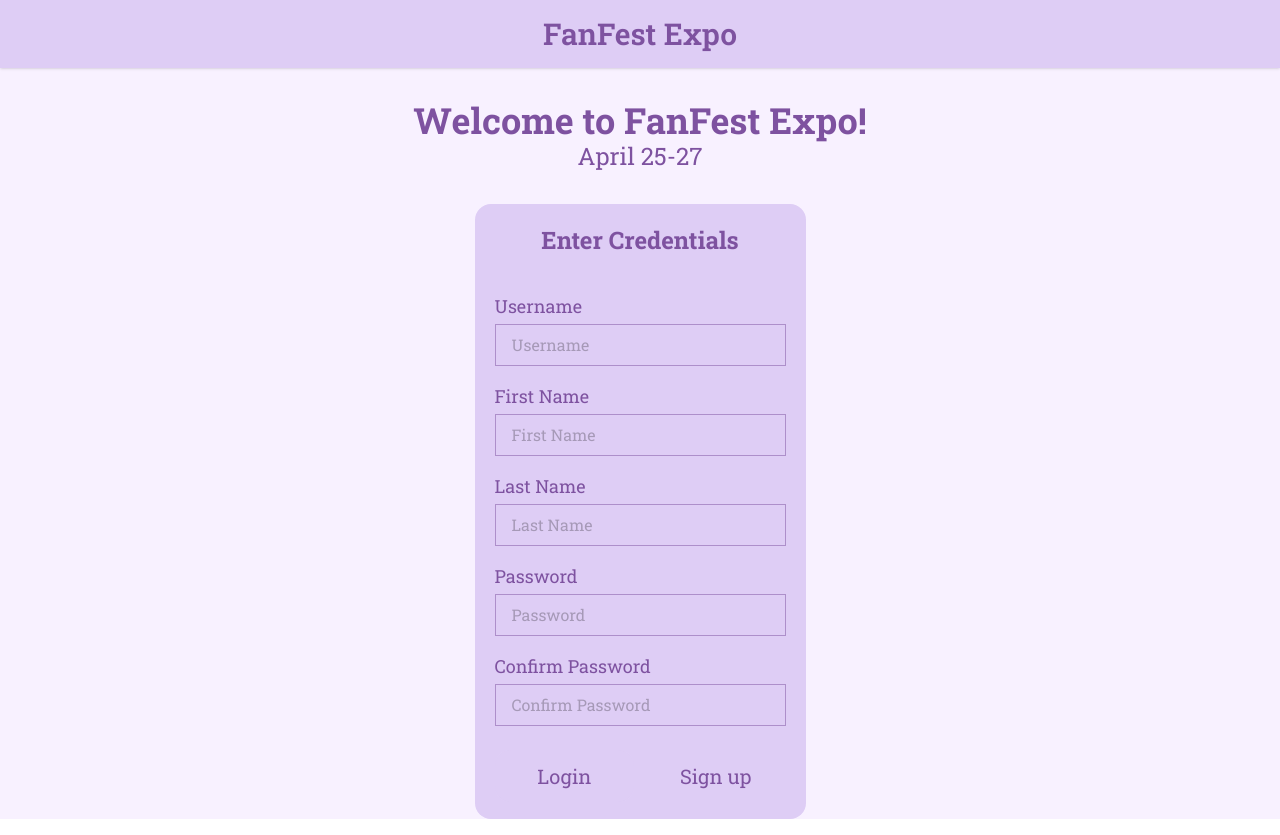
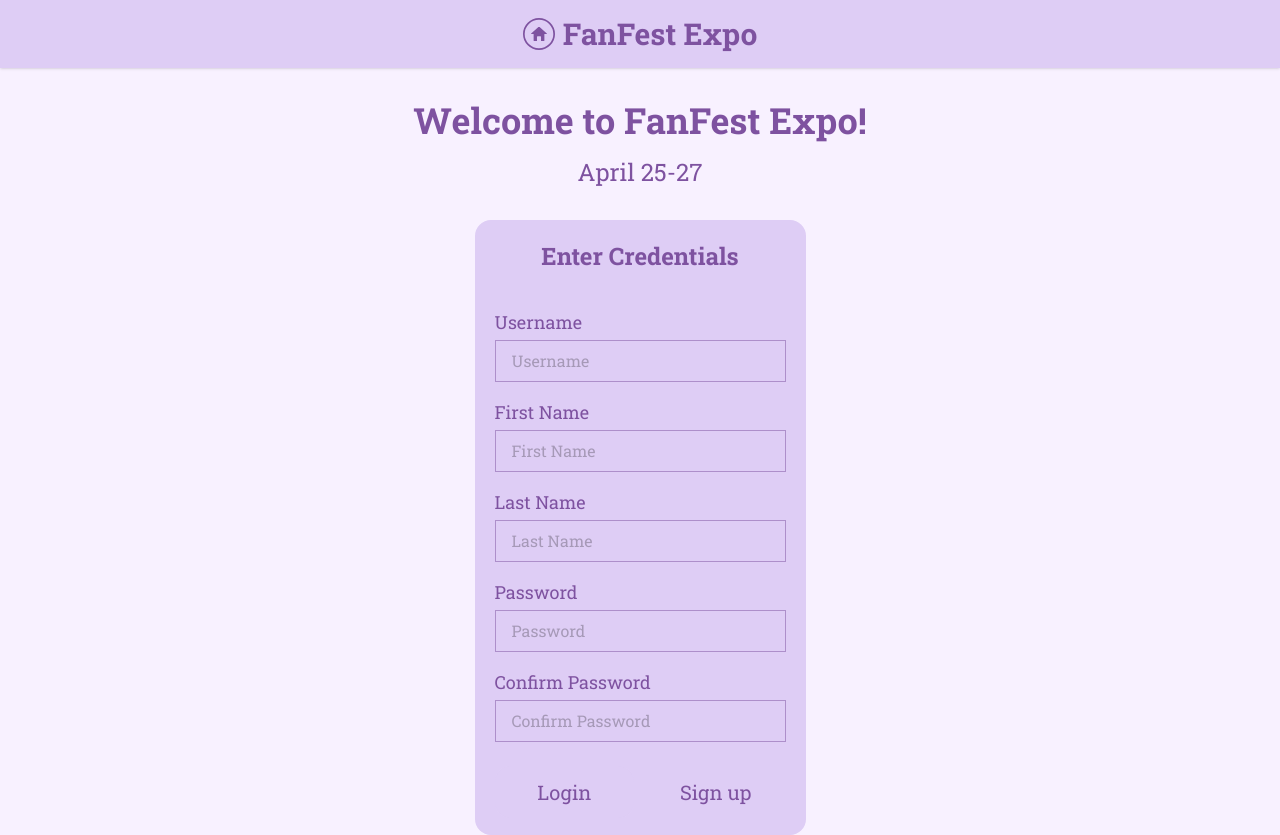
Before and after one commit to code-ongaku/FanFest-Expo, a Next.js app in the folder code/: page /signup_page in a window 1280 px wide. Built offline with nearby package versions, Linux system fonts and the light colour scheme.

Commit message:
Updated Login, Signup, FindAmenities & FindEvents

```diff
--- a/code/src/components/titlebar.js
+++ b/code/src/components/titlebar.js
@@ -1,9 +1,32 @@
 // navbar.js but for Welcome, Login, and Sign-Up pages
 
+import HomeIcon from "../../public/home-icon.svg";
+import Ellipse from "../../public/circle.svg";
+import Image from "next/image";
+
 export default function Titlebar() {
-    return (
-        <div className="w-full bg-[#DECDF5] p-4 flex justify-center items-center font-semibold shadow">
-            <h1 className="text-3xl">FanFest Expo</h1>
+  return (
+    <div className="w-full bg-[#DECDF5] p-4 flex justify-center items-center font-semibold shadow">
+
+      {/* Centered logo + text */}
+      <div className="flex items-center justify-center">
+        <div className="relative w-8 h-8 mr-2">
+          <Image
+            src={Ellipse}
+            alt="circle"
+            layout="fill"
+            objectFit="contain"
+          />
+          <Image
+            src={HomeIcon}
+            alt="home"
+            layout="fill"
+            objectFit="contain"
+            className="p-2"
+          />
         </div>
-    );
-};
+        <h1 className="text-3xl font-bold">FanFest Expo</h1>
+      </div>
+    </div>
+  );
+}
--- a/code/src/pages/find_amenities.js
+++ b/code/src/pages/find_amenities.js
@@ -14,27 +14,27 @@ export default function Amenities({}) {
       {/* Amenities List */}
       <div className="mt-8 w-[90%] max-w-md">
         <div className="flex items-center mb-4">
-          <img src="/information-desk.png" alt="Information Desk" className="w-10 h-10 mr-4" />
+          <img src="/info-desk.png" alt="Information Desk" className="w-15 h-15 mr-4" />
           <a href="#" className="text-xl underline">Information Desk</a>
         </div>
         <div className="flex items-center mb-4">
-          <img src="/atm.png" alt="ATM" className="w-10 h-10 mr-4" />
+          <img src="/atm.png" alt="ATM" className="w-15 h-15 mr-4" />
           <a href="#" className="text-xl underline">ATM</a>
         </div>
         <div className="flex items-center mb-4">
-          <img src="/restrooms.png" alt="Restrooms" className="w-10 h-10 mr-4" />
+          <img src="/restrooms.png" alt="Restrooms" className="w-15 h-10 mr-4" />
           <a href="#" className="text-xl underline">Restrooms</a>
         </div>
         <div className="flex items-center mb-4">
-          <img src="/food-beverage.png" alt="Food & Beverage" className="w-10 h-10 mr-4" />
+          <img src="/food-bev.png" alt="Food & Beverage" className="w-15 h-15 mr-4" />
           <a href="#" className="text-xl underline">Food & Beverage</a>
         </div>
         <div className="flex items-center mb-4">
-          <img src="/water-stations.png" alt="Water Stations" className="w-10 h-10 mr-4" />
+          <img src="/water-station.png" alt="Water Stations" className="w-15 h-15 mr-4" />
           <a href="#" className="text-xl underline">Water Stations</a>
         </div>
         <div className="flex items-center mb-4">
-          <img src="/cosplay-repair.png" alt="Cosplay & Prop Repair Station" className="w-10 h-10 mr-4" />
+          <img src="/cos-prop-repair.png" alt="Cosplay & Prop Repair Station" className="w-15 h-15 mr-4" />
           <a href="#" className="text-xl underline">Cosplay & Prop Repair Station</a>
         </div>
       </div>
--- a/code/src/pages/login_page.js
+++ b/code/src/pages/login_page.js
@@ -7,7 +7,7 @@ export default function Login({}) {
         {/* Title Section */}
         <div className="text-center mt-8">
             <h1 className="text-[#7E52A0] font-roboto-slab text-4xl font-bold">Welcome to FanFest Expo!</h1>
-            <p className="text-[#7E52A0] font-roboto-slab text-2xl">April 25-27</p>
+            <p className="text-[#7E52A0] font-roboto-slab text-2xl mt-4">April 25-27</p>
         </div>
 
         {/* Enter Credentials Box */}
--- a/code/src/pages/signup_page.js
+++ b/code/src/pages/signup_page.js
@@ -7,7 +7,7 @@ export default function SignUp({}) {
         {/* Title Section */}
         <div className="text-center mt-8">
             <h1 className="text-[#7E52A0] font-roboto-slab text-4xl font-bold">Welcome to FanFest Expo!</h1>
-            <p className="text-[#7E52A0] font-roboto-slab text-2xl">April 25-27</p>
+            <p className="text-[#7E52A0] font-roboto-slab text-2xl mt-4">April 25-27</p>
         </div>
 
         {/* Enter Credentials Box */}
```
